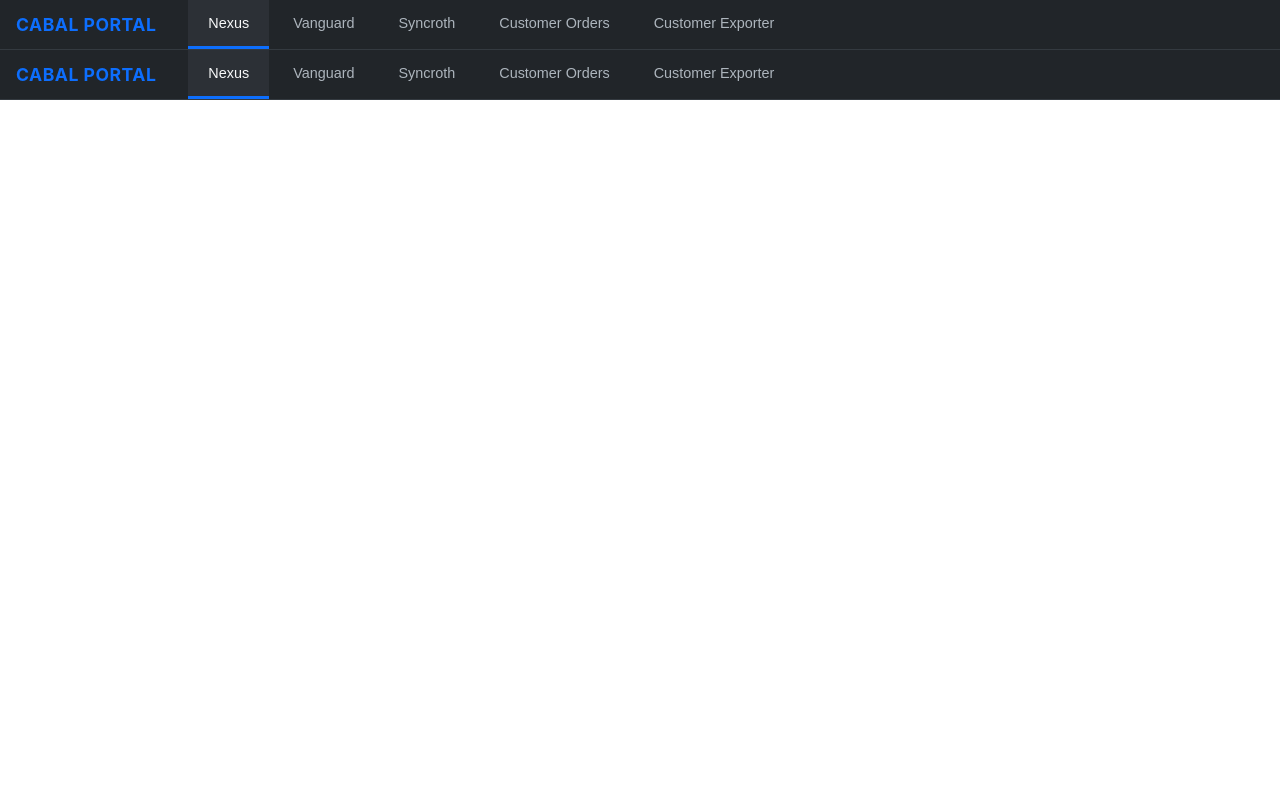
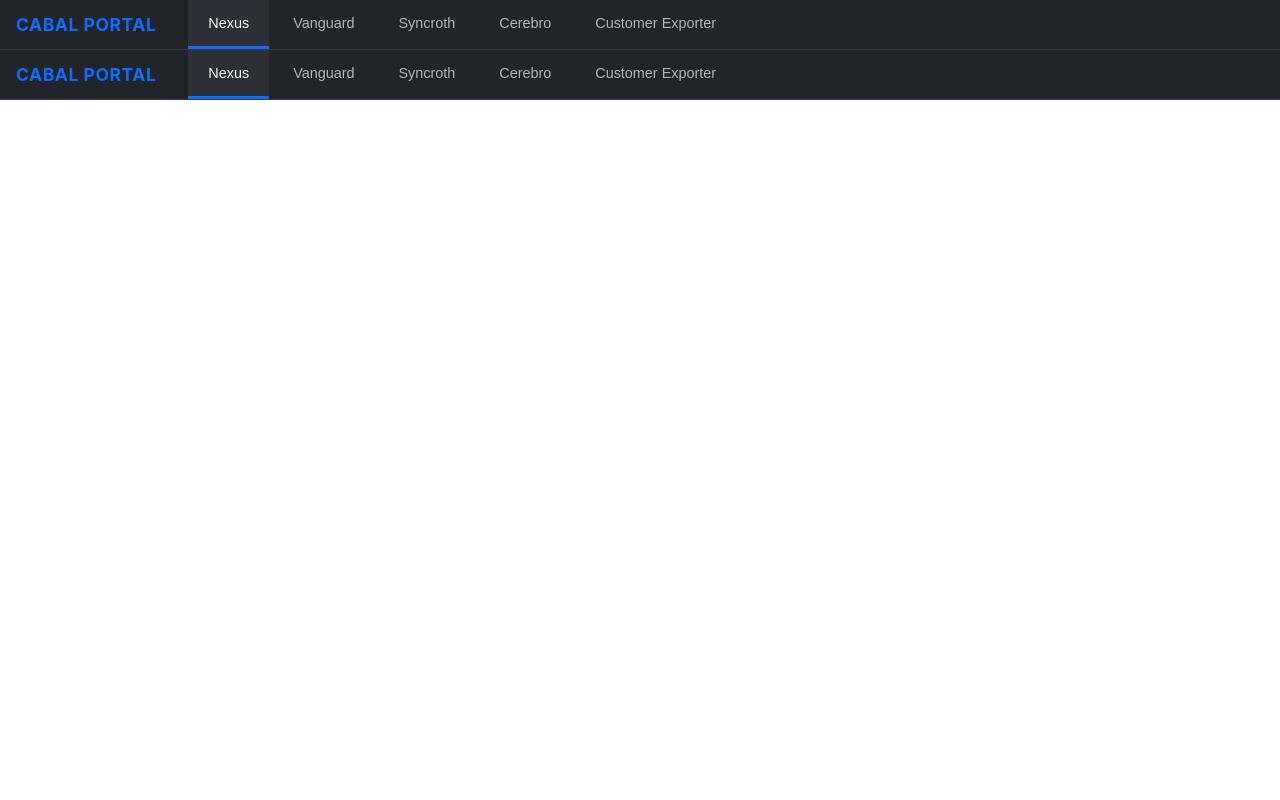
Before and after one commit to justusbrothers/Cabal, a Django app: template cabal/templates/cabal/index.html in a window 1280 px wide. Run offline with Django 3.2, Linux system fonts and the light colour scheme; the template is opened without the code that fills it, so the values that code supplies are empty.

Commit message:
renamed customerorders to Cerebro

```diff
--- a/cabal/templates/cabal/index.html
+++ b/cabal/templates/cabal/index.html
@@ -131,8 +131,8 @@
                 </button>
             </li> -->
             <li>
-                <button class="nav-tab-btn" data-target="tab-orders">
-                    Customer Orders
+                <button class="nav-tab-btn" data-target="tab-cerebro">
+                    Cerebro
                 </button>
             </li>
             <li>
@@ -173,9 +173,9 @@
         </iframe> -->
 
         <iframe
-            id="tab-orders"
+            id="tab-cerebro"
             class="tab-panel"
-            src="{% url 'plugin:cabal:customerorders' %}"
+            src="{% url 'plugin:cabal:cerebro' %}"
             loading="lazy">
         </iframe>
 
--- a/cabal/urls.py
+++ b/cabal/urls.py
@@ -4,7 +4,7 @@ from django.urls import path
 
 from .views import (
     CustomerExporterView,
-    CustomerOrders,
+    Cerebro,
     DataToolView,
     LookupPacksApiView,
     NexusView,
@@ -19,7 +19,7 @@ app_name = "cabal"
 urlpatterns = [
     path("", TemplateView.as_view(template_name="cabal/index.html"), name="portal"),
     path("customerexporter/", CustomerExporterView.as_view(), name="customerexporter"),
-    path("customerorders/", CustomerOrders, name="customerorders"),
+    path("cerebro/", Cerebro, name="cerebro"),
     path("nexus/", NexusView.as_view(), name="nexus"),
     path("spectacle/", Spectacle.as_view(), name="spectacle"),
     path("syncroth/", DataToolView.as_view(), name="datatool"),
--- a/cabal/views/__init__.py
+++ b/cabal/views/__init__.py
@@ -1,7 +1,7 @@
 # cabal/views/__init__.py
 
 from .customerexporter import CustomerExporterView as CustomerExporterView
-from .customerorders import CustomerOrders as CustomerOrders
+from .cerebro import Cerebro as Cerebro
 from .nexus import NexusView as NexusView
 from .spectacle import Spectacle as Spectacle
 from .syncroth.syncroth import DataToolView as DataToolView
--- a/cabal/views/customerorders.py
+++ b/cabal/views/cerebro.py
@@ -1,10 +1,10 @@
-# cabal/views/customerorders.py
+# cabal/views/cerebro.py
 
 from django.shortcuts import render
 from django.views.decorators.clickjacking import xframe_options_sameorigin
 
 
 @xframe_options_sameorigin
-def CustomerOrders(request):
-    template_name = "customerorders/parser_interface.html"
+def Cerebro(request):
+    template_name = "cerebro/cerebro.html"
     return render(request, template_name, context={})
```
Also changed, not shown: cabal/templates/cerebro/cerebro.html (renamed from cabal/templates/customerorders/parser_interface.html, +6 -6 lines), cabal/static/cabal/css/cerebro/style.css (renamed from cabal/static/cabal/css/customerorders/style.css), cabal/static/cabal/js/cerebro/cerebro.js (renamed from cabal/static/cabal/js/customerorders/script.js), cabal/static/cabal/js/cerebro/parsers.js (renamed from cabal/static/cabal/js/customerorders/parsers.js), cabal/static/cabal/js/cerebro/shared.js (renamed from cabal/static/cabal/js/customerorders/shared.js), cabal/static/cabal/js/cerebro/ui.js (renamed from cabal/static/cabal/js/customerorders/ui.js).
